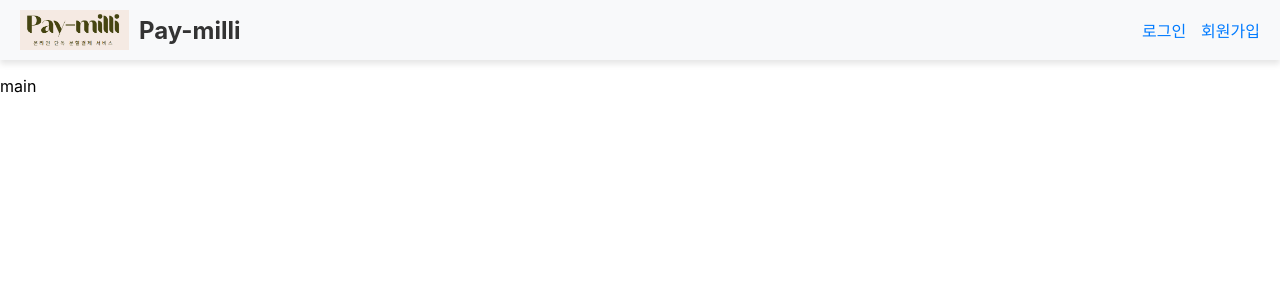
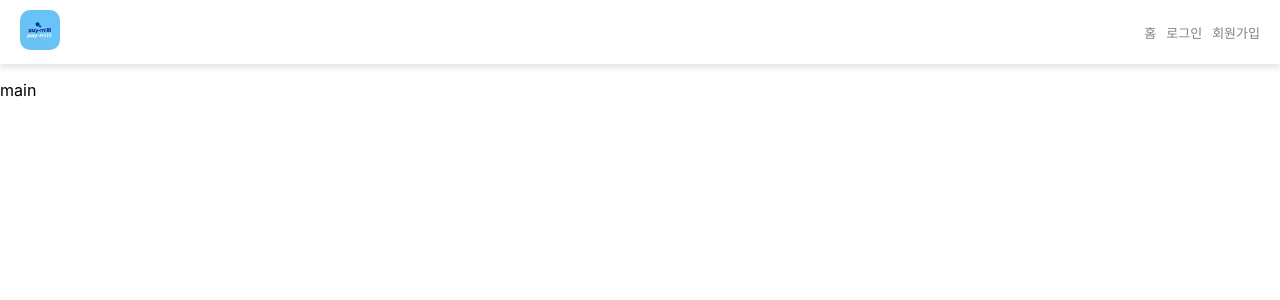
Before and after one commit to JudithHopps/Pay-milli, a React (Create React App) app: page / in a window 1280 px wide. Shown: the top 300 px of the page. Built offline with nearby package versions, Linux system fonts and the light colour scheme.

Commit message:
feat: navbar 스타일 추가

```diff
--- a/src/components/layout/NavBar.tsx
+++ b/src/components/layout/NavBar.tsx
@@ -1,27 +1,51 @@
 import { Link } from "react-router-dom";
-import "../../styles/components/NavBar.css";
-import logo1 from "../../assets/logo1.png";
-import logo2 from "../../assets/logo2.png";
+import styled from "styled-components";
+import logo from "../../assets/logo.png";
 
 function NavBar() {
   return (
-    <nav className="navbar">
-      <div className="logo-container">
-        <Link to="/" className="logo-link">
-          <img src={logo1} alt="Pay-milli 로고" className="logo" />
-          <span className="app-name">Pay-milli</span>
-        </Link>
-      </div>
-      <div className="auth-links">
-        <Link to="/login" className="link">
-          로그인
-        </Link>
-        <Link to="/signup" className="link">
-          회원가입
-        </Link>
-      </div>
-    </nav>
+    <StyledNav>
+      <LogoContainer>
+        <StyledLink to="/">
+          <AppLogo src={logo} alt="Pay-milli 로고" />
+        </StyledLink>
+      </LogoContainer>
+      <Links>
+        <StyledLink to="/">홈</StyledLink>
+        <StyledLink to="/login">로그인</StyledLink>
+        <StyledLink to="/signup">회원가입</StyledLink>
+      </Links>
+    </StyledNav>
   );
 }
 
 export default NavBar;
+
+const StyledNav = styled.nav`
+  display: flex;
+  justify-content: space-between;
+  align-items: center;
+  padding: 10px 20px;
+  box-shadow: 0 4px 6px rgba(0, 0, 0, 0.1);
+`;
+
+const LogoContainer = styled.div``;
+
+const AppLogo = styled.img`
+  height: 40px;
+  border-radius: 10px;
+`;
+
+const Links = styled.div`
+  display: flex;
+  gap: 10px;
+`;
+
+const StyledLink = styled(Link)`
+  text-decoration: none;
+  font-size: 13px;
+  color: gray;
+  &:hover {
+    color: #6dcef5;
+  }
+`;
--- a/src/styles/components/NavBar.css
+++ /dev/null
@@ -1,45 +0,0 @@
-.navbar {
-  display: flex;
-  justify-content: space-between;
-  align-items: center;
-  padding: 10px 20px;
-  background-color: #f8f9fa;
-  box-shadow: 0 4px 6px rgba(0, 0, 0, 0.1);
-}
-
-.logo-container {
-  display: flex;
-  align-items: center;
-}
-
-.logo-link {
-  display: flex;
-  align-items: center;
-  text-decoration: none; /* 링크 밑줄 제거 */
-}
-
-.logo {
-  height: 40px;
-  margin-right: 10px;
-}
-
-.app-name {
-  font-size: 24px;
-  font-weight: bold;
-  color: #333;
-}
-
-.auth-links {
-  display: flex;
-  gap: 15px;
-}
-
-.link {
-  font-size: 16px;
-  color: #007bff;
-  text-decoration: none;
-}
-
-.link:hover {
-  text-decoration: underline;
-}
```
Also changed, not shown: src/assets/logo.png (added).
